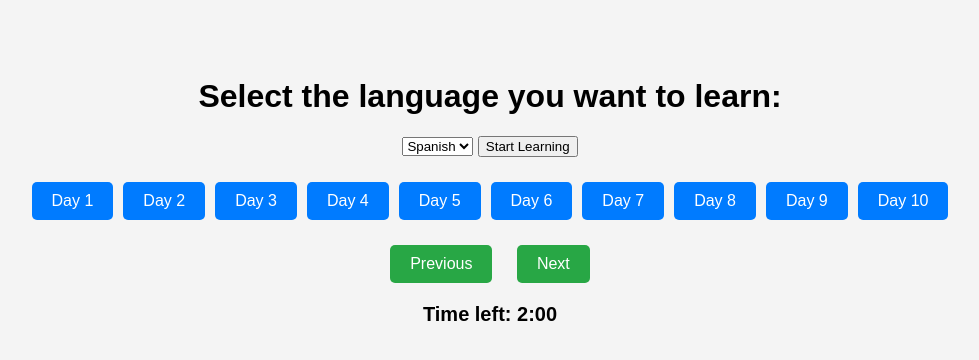
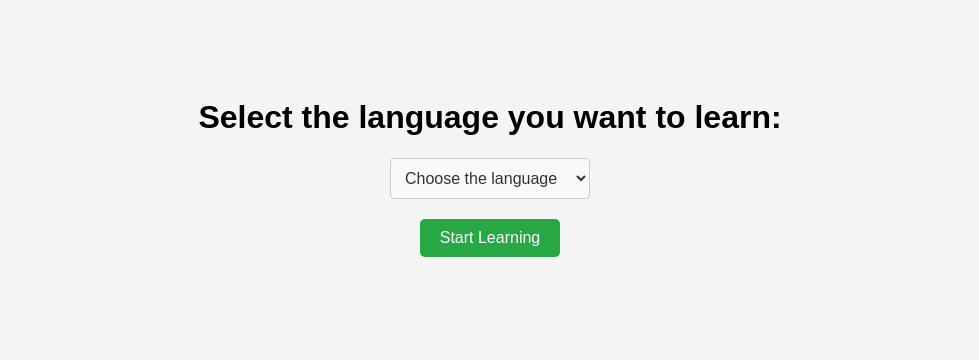
Before and after one commit to Positiveoo1/Learn-new-language, a plain HTML site: page index.html in a window 1280 px wide. Both pictures are taken after a click on the button "Start Learning". Shown: the whole page, without its empty margins (150-1129 px from the left). Drawn offline with Linux system fonts and the light colour scheme.

Commit message:
some features added

```diff
--- a/app.js
+++ b/app.js
@@ -8,7 +8,7 @@ window.addEventListener('load', function () {
     const timerElement = document.getElementById('time');
     const prevButton = document.getElementById('prev-button');
     const nextButton = document.getElementById('next-button');
-
+    const selectedName = this.document.getElementById('selectedName');
     let selectedLanguage = 'spanish';
     let currentDay = 1;
     let currentWordIndex = 0;
@@ -18,18 +18,38 @@ window.addEventListener('load', function () {
         loadingScreen.style.display = 'none';
         content.style.display = 'block';
     }, 2000);
+  const volume = document.createElement('i');
+    volume.classList.add('fa-solid', 'fa-volume-high');
 
     startButton.addEventListener('click', function () {
+
         selectedLanguage = languageSelect.value;
+        if(selectedLanguage === "choose the language")  {
+            alert("Please first choose desired language");
+            return;
+        }
+        languageSelect.style.display = 'none';
+        selectedName.innerHTML = `<i class="fa-solid fa-globe"></i> ${selectedLanguage}`
+        selectedName.style.color = 'red'
         daysSelection.innerHTML = '';
         for (let day = 1; day <= 10; day++) {
             const dayButton = document.createElement('button');
             dayButton.innerText = 'Day ' + day;
-            dayButton.addEventListener('click', () => startLearning(day));
+            dayButton.addEventListener('click', () => {
+                selectedName.innerHTML = `<i class="fa-solid fa-globe"></i> ${selectedLanguage} day ${day}`;
+                startLearning(day)
+            } );
             daysSelection.appendChild(dayButton);
         }
         document.getElementById('learning-content').style.display = 'block';
+
+        startButton.style.display = 'none';
+        languageSelect.parentNode.insertBefore(volume, languageSelect.nextSibling);
+
+
     });
+
+
 
     function startLearning(day) {
         currentDay = day;
--- a/index.html
+++ b/index.html
@@ -4,6 +4,7 @@
     <meta charset="UTF-8">
     <meta name="viewport" content="width=device-width, initial-scale=1.0">
     <title>Language Learning Platform</title>
+    <link rel="stylesheet" href="https://cdnjs.cloudflare.com/ajax/libs/font-awesome/6.5.2/css/all.min.css" integrity="sha512-SnH5WK+bZxgPHs44uWIX+LLJAJ9/2PkPKZ5QiAj6Ta86w+fsb2TkcmfRyVX3pBnMFcV7oQPJkl9QevSCWr3W6A==" crossorigin="anonymous" referrerpolicy="no-referrer" />
     <link rel="shortcut icon" href="./img/logo.png" type="image/x-icon">
     <link rel="stylesheet" href="style.css">
 </head>
@@ -14,8 +15,9 @@
 
     <div id="content" style="display: none;">
         <div id="language-selection">
-            <h1>Select the language you want to learn:</h1>
+            <h1 id="selectedName">Select the language you want to learn:</h1>
             <select id="language-select">
+                <option value="choose the language" selected>Choose the language</option>
                 <option value="spanish">Spanish</option>
                 <option value="russian">Russian</option>
                 <option value="polish">Polish</option>
@@ -33,6 +35,7 @@
                 <button id="next-button" class="nav-button">Next</button>
             </div>
             <div id="timer">Time left: <span id="time">2:00</span></div>
+
         </div>
     </div>
 
--- a/style.css
+++ b/style.css
@@ -2,6 +2,7 @@ body {
     font-family: Arial, sans-serif;
     text-align: center;
     background-color: #f4f4f4;
+
 }
 
 #loading-screen {
@@ -24,10 +25,15 @@ body {
 
 #content {
     padding: 20px;
+
 }
 
 #language-selection {
     margin-top: 50px;
+    display: flex;
+    justify-content: center;
+    align-items: center;
+    flex-direction: column;
 }
 
 #days-selection {
@@ -79,3 +85,44 @@ body {
 .nav-button:hover {
     background-color: #218838;
 }
+
+#start-button {
+    padding: 10px 20px;
+    font-size: 16px;
+    background-color: #28a745;
+    color: white;
+    border: none;
+    border-radius: 5px;
+    cursor: pointer;
+    margin-top: 20px;
+}
+#language-select {
+    width: 200px;
+    padding: 10px;
+    border: 1px solid #ccc;
+    border-radius: 4px;
+    background-color: #f9f9f9;
+    font-family: Arial, sans-serif;
+    font-size: 16px;
+    color: #333;
+}
+
+#language-select option {
+    padding: 10px;
+    background-color: #fff;
+    color: #333;
+}
+
+.fa-volume-high {
+
+    font-size: 25px;
+    margin-top: 20px;
+    cursor: pointer;
+    transition: .4s all ease-in-out;
+}
+.fa-volume-high:hover {
+    color: #333;
+}
+.fa-globe {
+    color: #007BFF;
+}
```
